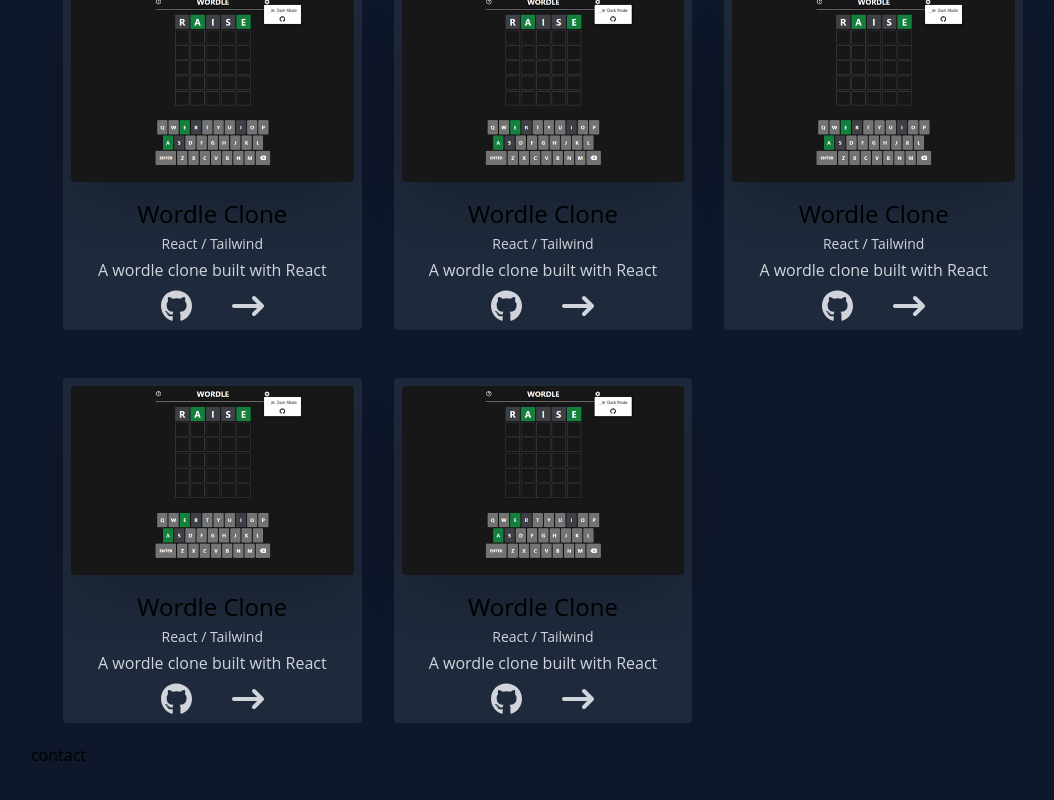
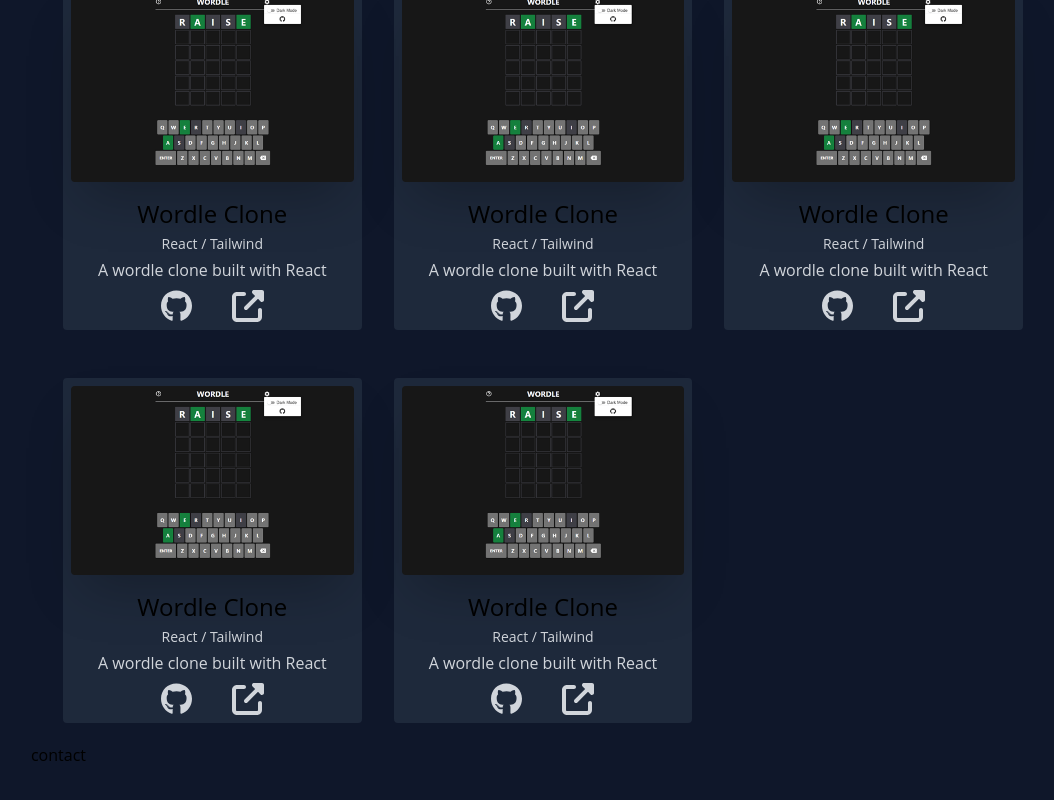
Before and after one commit to JackScottow/portfolio_v2, a Next.js app: page / in a window 1280 px wide. Shown: the part 1674-2474 px from the top of the page, without its empty margins (225-1279 px from the left). Built offline with nearby package versions, Linux system fonts and the light colour scheme.

Commit message:
Update Work.jsx
Change view live icon

```diff
--- a/src/components/Work.jsx
+++ b/src/components/Work.jsx
@@ -1,6 +1,6 @@
 import { FontAwesomeIcon } from "@fortawesome/react-fontawesome";
 import { faGithub } from "@fortawesome/free-brands-svg-icons";
-import { faArrowRightLong } from "@fortawesome/free-solid-svg-icons";
+import { faUpRightFromSquare } from "@fortawesome/free-solid-svg-icons";
 import Image from "next/image";
 
 const projects = [
@@ -77,7 +77,7 @@ const Work = () => {
                       <li>
                         <a href={project.liveUrl} className="px-5 text-gray-300 hover:text-teal-300">
                           <span className="sr-only">LinkedIn</span>
-                          <FontAwesomeIcon icon={faArrowRightLong} size="2xl" />
+                          <FontAwesomeIcon icon={faUpRightFromSquare} size="2xl" />
                         </a>
                       </li>
                     </ul>
```
